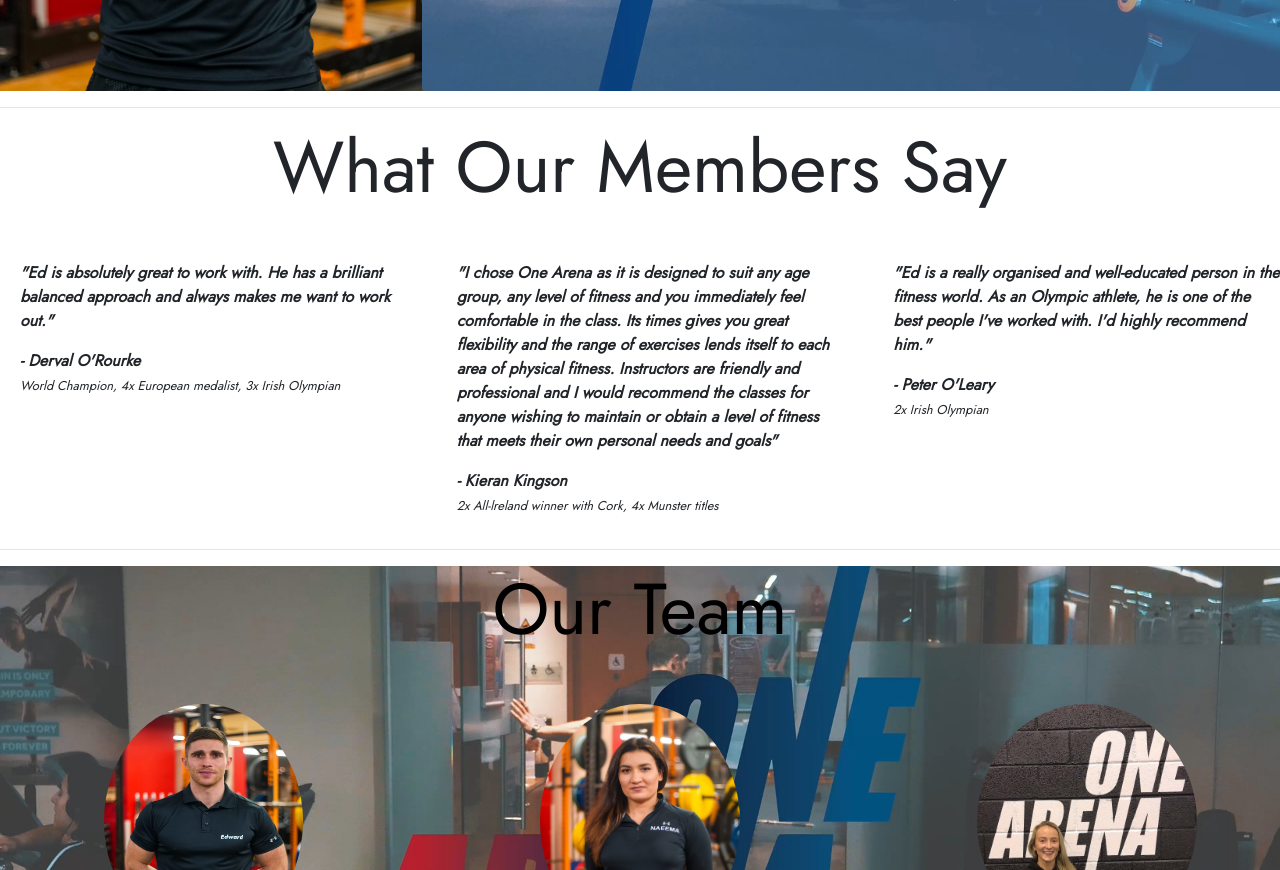
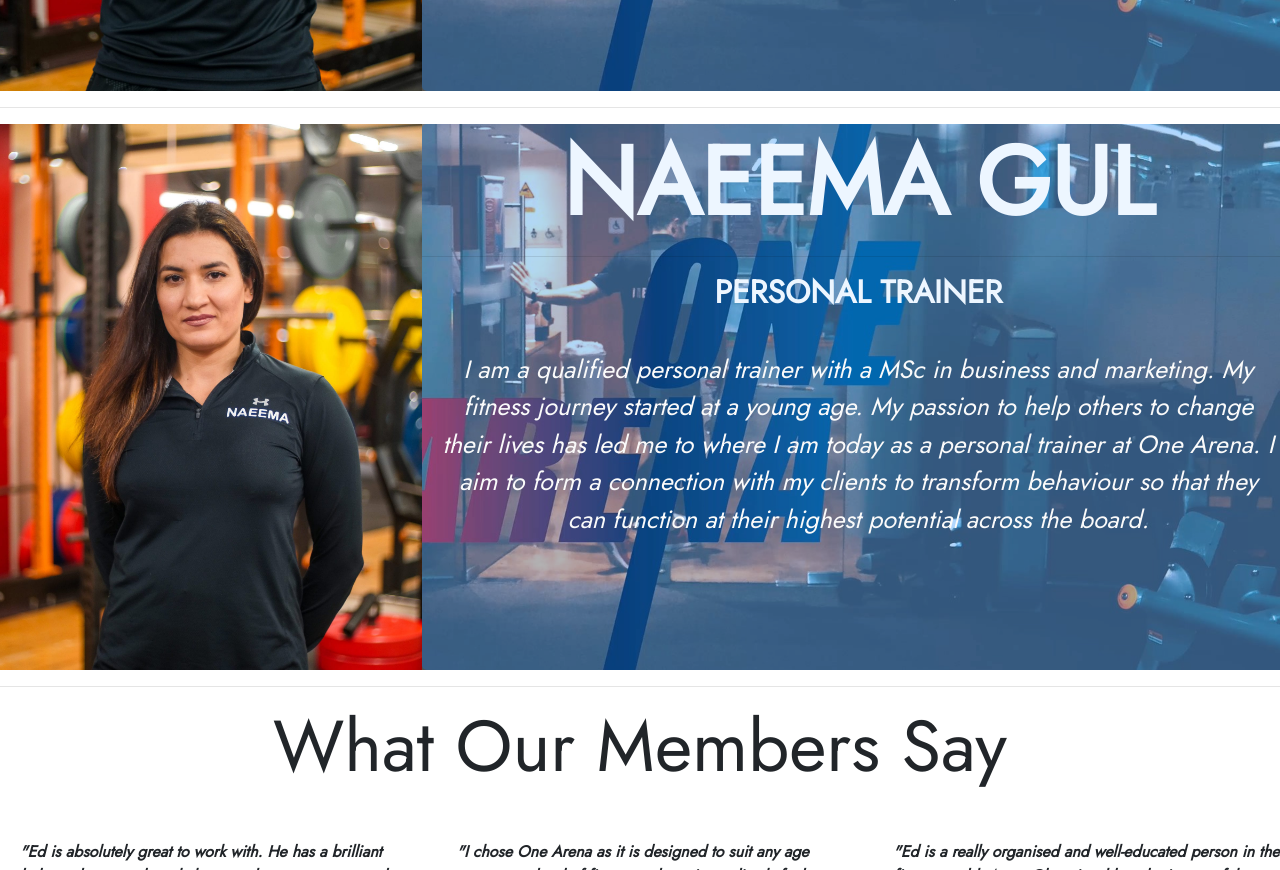
Before and after one commit to AlexNexton/MS1-OneArena, a plain HTML site: page ourteam.html in a window 1280 px wide. Shown: the part 780-1650 px from the top of the page. Drawn offline with nearby package versions, Linux system fonts and the light colour scheme.

Commit message:
page2: added Naheem to the page

```diff
--- a/ourteam.html
+++ b/ourteam.html
@@ -87,10 +87,7 @@
 				<div class="col-md-4 profiles ed-profile">
 					<img src="assets/img/edward.jpg"  alt="image of a man">
 		        </div>
-
-
 		            <div class="col-md-8 profile-description jumbotron">
-
 		                <div class="row">
 							<div class="col">
 								<h1 class="display-1 caps name">Edward Finn</h1>
@@ -102,6 +99,35 @@
                                         I am currently undertaking a BSc in strength and conditioning. I strive to see my clients
                                         progress and achieve their goals.
                                         I am passionate about people, health, fitness and everything in between.
+                                    </p>
+                            </div>
+						</div>
+					</div>
+		        </div>
+		</section>
+     </div>
+
+     <hr>
+
+    <!-- Our Team Naheem -->
+
+    <div class="container-fluid our-team-container">
+        <section>
+			<div class="row">
+
+				<div class="col-md-4 profiles ed-profile">
+					<img src="assets/img/Naheem.jpg"  alt="image of a man">
+		        </div>
+		            <div class="col-md-8 profile-description jumbotron">
+		                <div class="row">
+							<div class="col">
+								<h1 class="display-1 caps name">NAEEMA GUL</h1>
+								<hr>
+								<h2 class="title">PERSONAL TRAINER</h2>
+                                    <p>I am a qualified personal trainer with a MSc in business and marketing.
+                                    My fitness journey started at a young age.
+                                    My passion to help others to change their lives has led me to where I am today as a personal trainer at One Arena.
+                                    I aim to form a connection with my clients to transform behaviour so that they can function at their highest potential across the board.
                                     </p>
                             </div>
 						</div>
```
Lines whose indentation alone changed are shown as unchanged.
